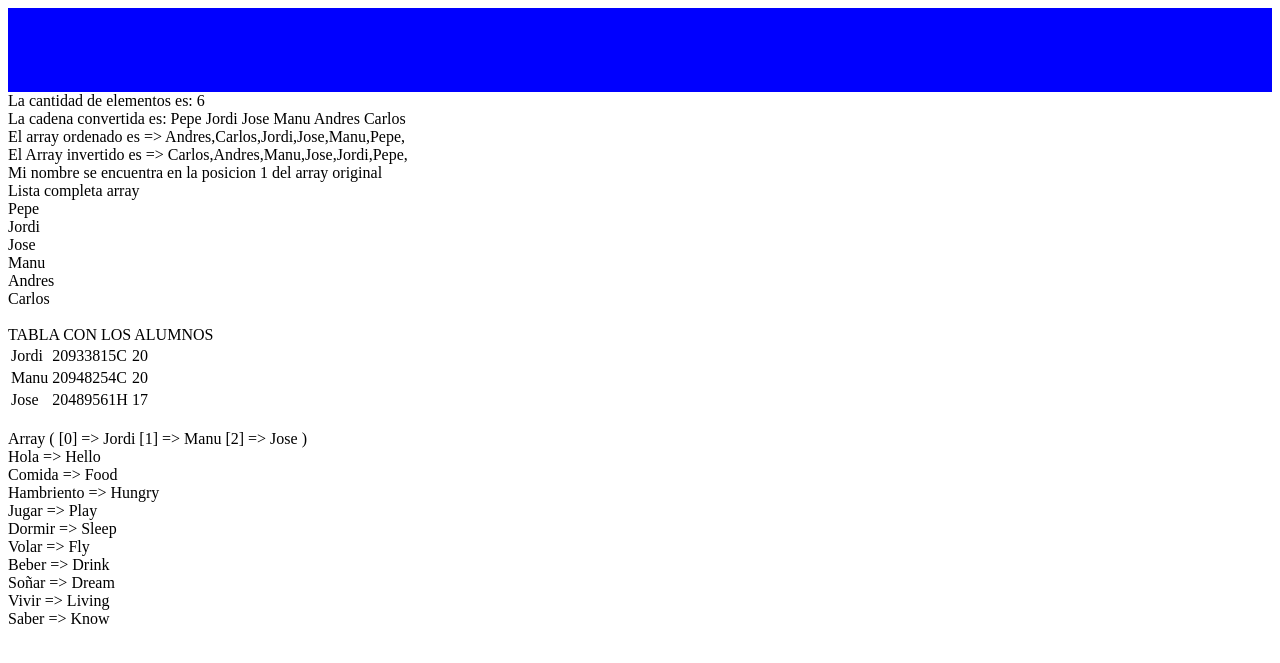
After one commit to Catapli/U1PHP, a PHP site: page /arrays in a window 1280 px wide. The commit adds this page. Shown: the top 663 px of the page. Run offline with PHP 8.4, Linux system fonts and the light colour scheme.

Commit message:
"arrays"

```diff
--- /dev/null
+++ b/public/arrays.php
@@ -0,0 +1,49 @@
+<?php
+require_once ("../vistas/arrays.view.php");
+
+function contarElementos($array){
+    return count($array);
+}
+
+function convertirCadena($array){
+    return implode(" ",$array);
+}
+function ordenar($array){
+    asort($array);
+    foreach ($array as $valor){
+        echo "$valor".",";
+    }
+     return $array;
+}
+
+function ordenarInverso($array){
+    $arrayInvertido = array_reverse($array);
+    foreach ($arrayInvertido as $valor){
+        echo "$valor".",";
+    }
+    echo "<br>";
+    return $arrayInvertido;
+}
+
+function encontrarNombre($array){
+    return array_search("Jordi",$array);
+}
+
+function mostrararray($array){
+    echo "Lista completa array <br>";
+    foreach ($array as $valor){
+        echo $valor."<br>";
+    }
+}
+
+function sacarColumna($array){
+    $nombres = array_column($array,'nom');
+    print_r($nombres);
+}
+
+function mostrarArrayAsociativo($array){
+    foreach ($array as $name => $traduccion ){
+        echo $name." => ".$traduccion."<br>";
+    }
+}
+?>
--- a/public/index.php
+++ b/public/index.php
@@ -3,4 +3,4 @@
 require_once ("../kernel.php");
 
 
-require_once ("cadenes.php");
+require_once ("arrays.php");
--- /dev/null
+++ b/vistas/arrays.view.php
@@ -0,0 +1,80 @@
+<!DOCTYPE html>
+<html lang="en">
+<head>
+    <meta charset="UTF-8">
+    <title>Arrays</title>
+    <style>
+        header{
+            background-color: blue;
+            padding: 2em;
+        }
+    </style>
+</head>
+<body>
+<header>
+    <h2>
+
+    </h2>
+
+</header>
+<?php
+
+
+$array = ['Pepe','Jordi','Jose','Manu','Andres','Carlos'];
+$cantidad =contarElementos($array);
+echo "La cantidad de elementos es: ". $cantidad."<br>";
+$convertirCadena = convertirCadena($array);
+echo "La cadena convertida es: ".$convertirCadena."<br>";
+echo "El array ordenado es => ";
+$ordenarArray = ordenar($array);
+echo "<br>";
+echo "El Array invertido es => ";
+$arrayInvertido = ordenarInverso($array);
+$posicionNombre = encontrarNombre($array);
+echo "Mi nombre se encuentra en la posicion $posicionNombre del array original<br>";
+mostrararray($array);
+$arrayAlumnes = array('Alumno 1' => array('dni' => '20933815C', 'nom' => 'Jordi', 'edat' => '20'),
+        'Alumno 2' => array('dni' => '20948254C', 'nom' => 'Manu', 'edat' => '20'),
+        'Alumno 3' => array('dni' => '20489561H', 'nom' => 'Jose', 'edat' => '17'));
+echo "<br>TABLA CON LOS ALUMNOS<br>"
+?>
+<table>
+    <tr>
+        <td><?= $arrayAlumnes['Alumno 1']['nom']?></td>
+        <td><?= $arrayAlumnes['Alumno 1']['dni']?></td>
+        <td><?= $arrayAlumnes['Alumno 1']['edat']?></td>
+    </tr>
+    <tr>
+        <td><?= $arrayAlumnes['Alumno 2']['nom']?></td>
+        <td><?= $arrayAlumnes['Alumno 2']['dni']?></td>
+        <td><?= $arrayAlumnes['Alumno 2']['edat']?></td>
+    </tr>
+    <tr>
+        <td><?= $arrayAlumnes['Alumno 3']['nom']?></td>
+        <td><?= $arrayAlumnes['Alumno 3']['dni']?></td>
+        <td><?= $arrayAlumnes['Alumno 3']['edat']?></td>
+    </tr>
+</table>
+
+<?php
+echo "<br>";
+sacarColumna($arrayAlumnes);
+echo "<br>";
+$arrayAsociatiu = array('Hola' => 'Hello',
+    'Comida' => 'Food',
+    'Hambriento' => 'Hungry',
+    'Jugar' => 'Play',
+    'Dormir' => 'Sleep',
+    'Volar' => 'Fly',
+    'Beber' => 'Drink',
+    'Soñar' => 'Dream',
+    'Vivir' => 'Living',
+    'Saber' => 'Know');
+mostrarArrayAsociativo($arrayAsociatiu);
+
+?>
+
+
+</body>
+
+</html>
```
